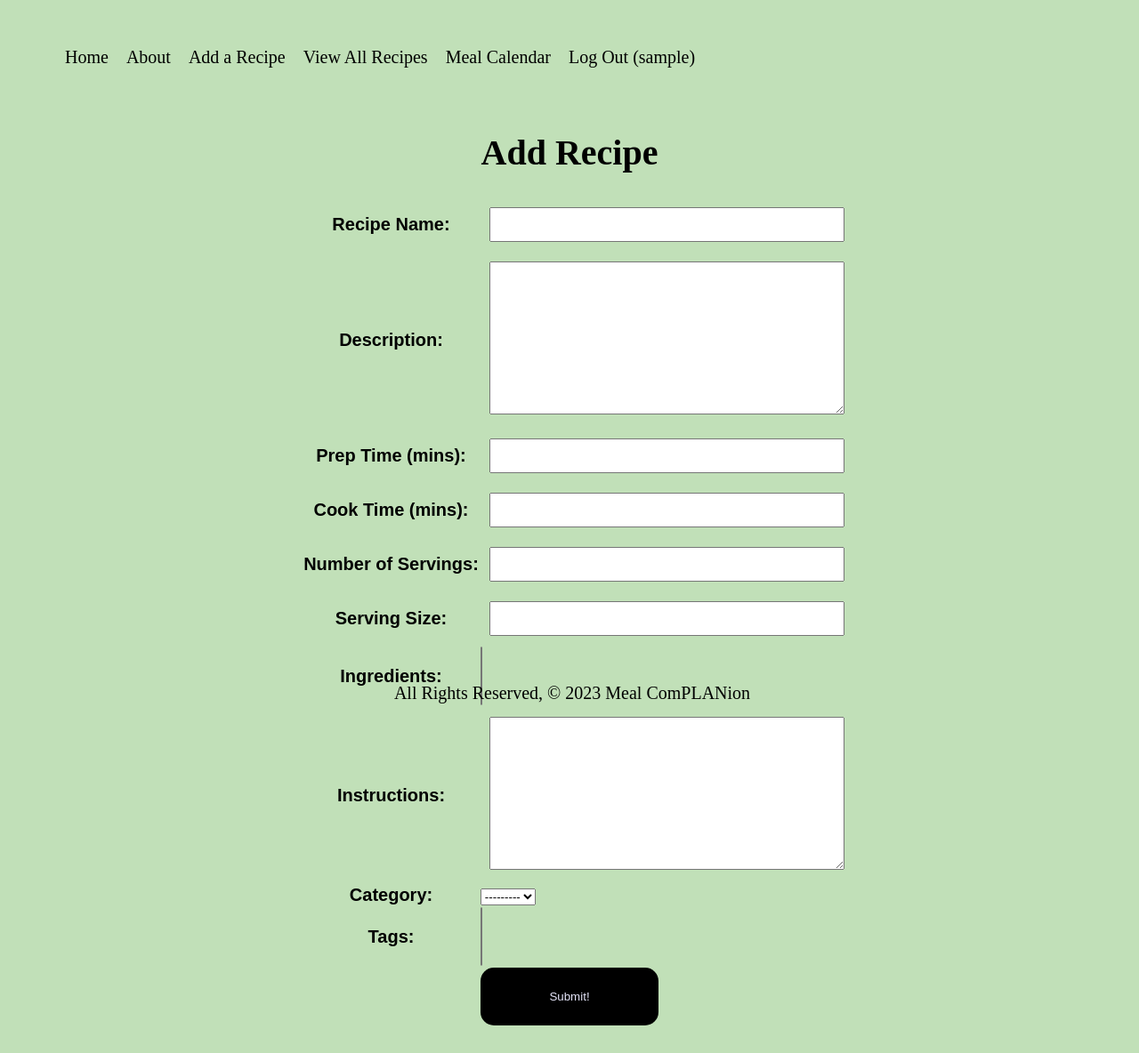
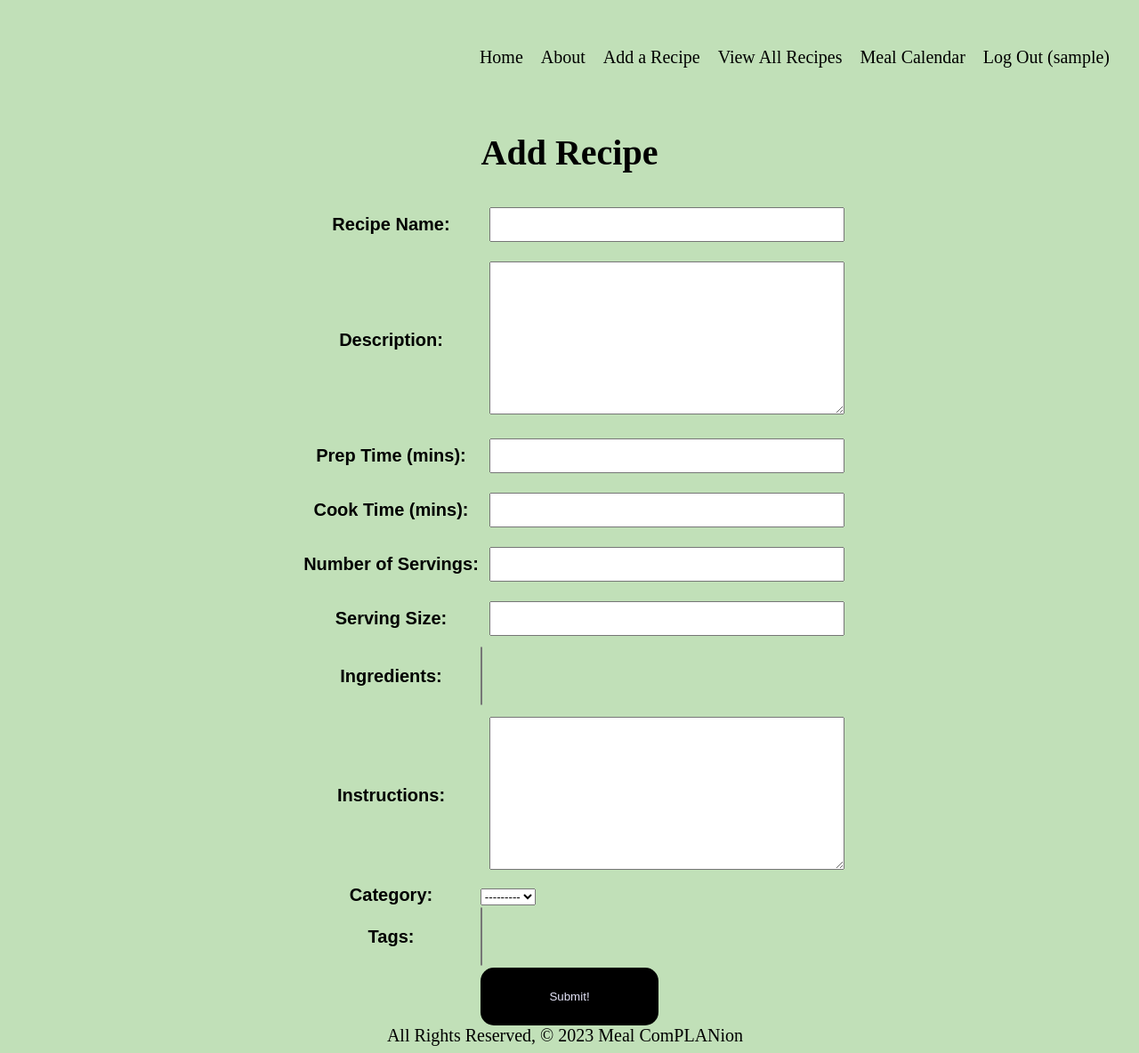
Before and after one commit to taylorlottdixon/meal-complanion, a Django app: page /recipes/create/ in a window 1280 px wide. Shown: the whole page at 89% size. Before the commit the page ends 1153 px from the top, so only its background shows below. Run offline with Django 4.2, Linux system fonts and the light colour scheme; the visitor is signed in with stand-in values (Sample User, id 1); data that the repository does not hold is empty.

Commit message:
Fixed recipe page
Fixed a few issues with the recipe and about us page

```diff
--- a/main_app/static/css/style.css
+++ b/main_app/static/css/style.css
@@ -99,7 +99,6 @@ body {
 /* NAVBAR */
 
 .navbar {
-  display:inline-block;
   text-align: left;
   padding: 15px;
   background-color: #C1E0B8;
@@ -125,6 +124,8 @@ ul {
   display: flex;
   flex-direction: row;
   list-style: none;
+  align-items: center;
+  justify-content: flex-end;
 }
 
 li {
@@ -137,9 +138,9 @@ li {
   color: lavender;
   background-color: black;
   border: none;
-  display: flex;
   width: 200px;
   height: 65px;
+  text-align: center;
 }
 
 .btn:hover {
@@ -149,8 +150,9 @@ li {
   box-shadow: inset 0 0 8px #f9f8fc;
 }
 
-input[type="submit"] {
-  margin: auto auto;
+form {
+  display: grid;
+  place-items: center;
 }
 
 .form-tables {
@@ -176,17 +178,24 @@ h1 {
   text-align: center;
 }
 
-footer {
-  text-align: center;
-  position: absolute;
-  bottom: 0;
-  width: 100%;
-  height: 2rem;
+.recipe-card {
+  display: flex;
+  flex-direction: column;
+  align-items:center;
+  justify-content: center;
+  padding: 10px 10px 10px 10px;
+  border: 2px solid black;
+  margin: 5px;
+  background-color: white;
 }
 
-.recipe-card {
-  display: inline;
-  padding: 10px 10px 10px 10px;
+.recipe-container {
+  gap: 5px;
+  display: flex;
+  flex-direction: row;
+  align-items: flex-start;
+  justify-content: center;
+  flex-wrap: wrap;
 }
 
 img {
@@ -227,6 +236,7 @@ img {
 .about-sections {
   padding: 50px;
   text-align: center;
+  margin: 50px;
 }
 
 .container {
@@ -242,3 +252,22 @@ img {
 .title {
   color: #8E8EE6;
 }
+
+.wrapper {
+  display: flex;
+  flex-direction: column;
+  min-height: 100vh;
+}
+
+main {
+  flex: 1;
+}
+
+footer {
+  text-align: center;
+  flex-shrink: 0;
+}
+
+header {
+  flex-shrink: 0;
+}
--- a/main_app/templates/about.html
+++ b/main_app/templates/about.html
@@ -3,7 +3,9 @@
 
 <div class="about-section">
     <h1>About Us</h1>
-    <p style="text-align: center;">Here at Meal ComPLANion, we believe that cooking is an art that anyone can master. Our mission is to empower home cooks of all skill levels to explore the world of cooking, experiment with diverse ingredients, and craft exceptional dishes that tantalize the taste buds. We're here to simplify the cooking process, spark your imagination, and make every meal a memorable adventure.</p>
+        <p style="text-align: center;">Here at Meal ComPLANion, we believe that cooking is an art that anyone can master.</p>
+        <p style="text-align: center;">We're here to simplify the cooking process, spark your imagination, and make every meal a memorable adventure.</p>
+        <p style="text-align: center;">Our mission is to empower home cooks of all skill levels to explore the world of cooking, experiment with diverse ingredients, and craft exceptional dishes that tantalize the taste buds.</p>
 </div>
 
 <h2 style="text-align: center;">Our Team</h2>
@@ -30,7 +32,7 @@
     <div class="column">
         <div class="img-card">
             <img src="https://images2.imgbox.com/71/58/8fdbFa5N_o.png" alt="Khi" style="width:100%">
-            <div class="container"></div>
+            <div class="container">
                 <h2>Khi Jackson</h2>
                 <p class="job-title">Developer and Designer</p>
             </div>
--- a/main_app/templates/base.html
+++ b/main_app/templates/base.html
@@ -10,6 +10,7 @@
 
 </head>
 <body>
+  <div class="wrapper">
     <header>
       <nav class="navbar">
         <div>
@@ -36,5 +37,6 @@
     <footer>
       <div>All Rights Reserved, &copy; 2023 Meal ComPLANion &nbsp;</div>
     </footer>
+</wrapper>
 </body>
 </html>
--- a/main_app/templates/main_app/recipe_form.html
+++ b/main_app/templates/main_app/recipe_form.html
@@ -14,7 +14,7 @@
   <table class="form-tables">
     {{ form.as_table }}
   </table>
-  <input type="submit" value="Submit!" class="btn">
+  <button type="submit" class="btn">Submit!</button>
 </form>
 
 {% endblock %}
--- a/main_app/templates/recipes/index.html
+++ b/main_app/templates/recipes/index.html
@@ -2,7 +2,7 @@
 {% block content %}
 
     <h1>Recipes</h1>
-
+    <div class="recipe-container">
         {% for recipe in recipes %}
             <a href="{% url 'recipes_details' recipe.id %}">
                 <div class="recipe-card">
@@ -18,5 +18,5 @@
                 </div>
             </a>
         {% endfor %}
-
+    </div>
 {% endblock %}
```
Lines whose indentation alone changed are shown as unchanged.
